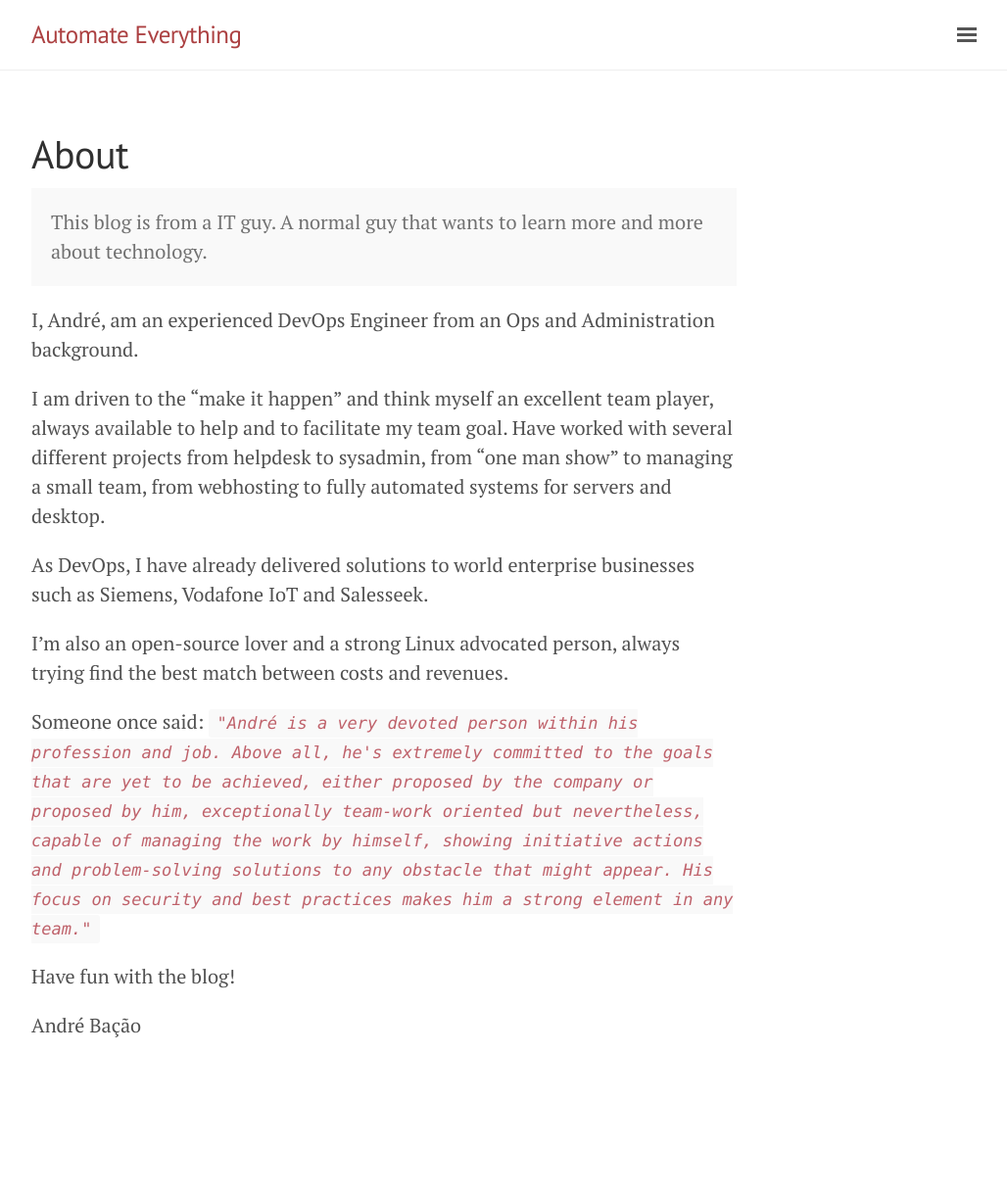
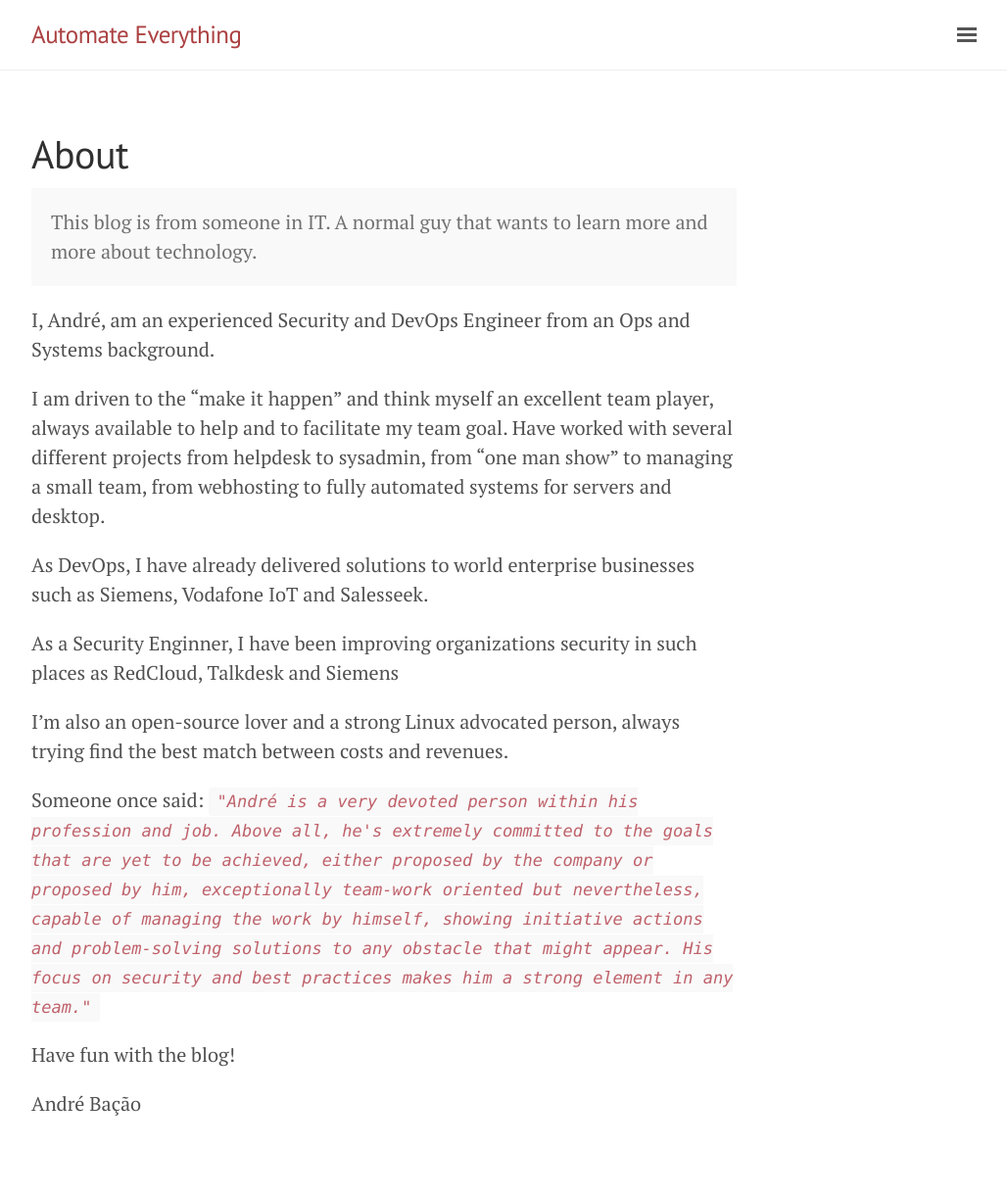
Before and after one commit to abacao/abacao.github.io, a Jekyll site: the page built from about.md, in a window 1280 px wide. Shown: the whole page at 98% size, without its empty margins (248-1276 px from the left). Built offline with Jekyll 4.4.1, drawn with Linux system fonts in a browser that asks for light colours; before the commit the page ends 1142 px from its top, so only the background shows below that.

Commit message:
Update about.md

```diff
--- a/about.md
+++ b/about.md
@@ -4,14 +4,16 @@ title: About
 ---
 
 <p class="message">
-  This blog is from a IT guy. A normal guy that wants to learn more and more about technology.
+  This blog is from someone in IT. A normal guy that wants to learn more and more about technology.
 </p>
 
-I, André, am an experienced DevOps Engineer from an Ops and Administration background.
+I, André, am an experienced Security and DevOps Engineer from an Ops and Systems background.
 
 I am driven to the “make it happen” and think myself an excellent team player, always available to help and to facilitate my team goal. Have worked with several different projects from helpdesk to sysadmin, from “one man show” to managing a small team, from webhosting to fully automated systems for servers and desktop.
 
 As DevOps, I have already delivered solutions to world enterprise businesses such as Siemens, Vodafone IoT and Salesseek.
+
+As a Security Enginner, I have been improving organizations security in such places as RedCloud, Talkdesk and Siemens
 
 I'm also an open-source lover and a strong Linux advocated person, always trying find the best match between costs and revenues.
 
```
